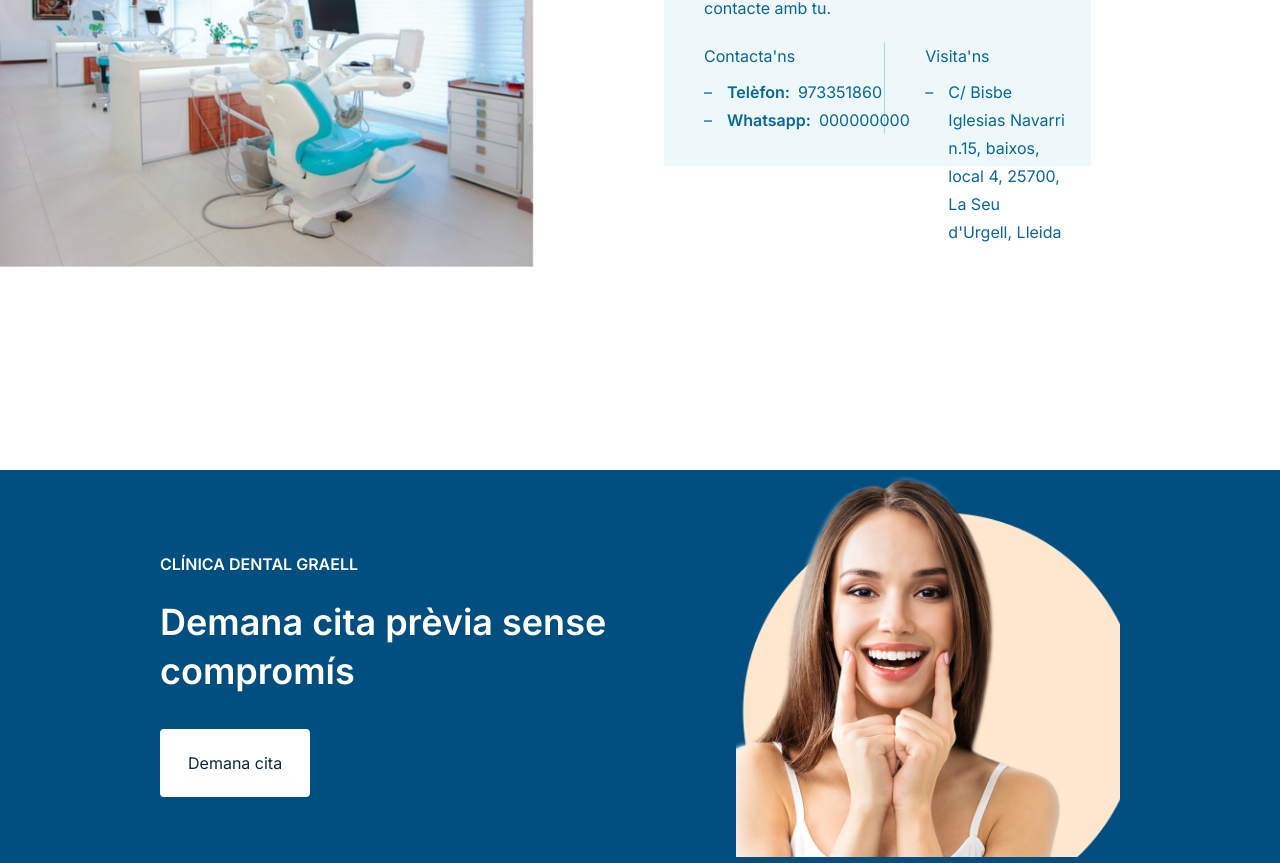
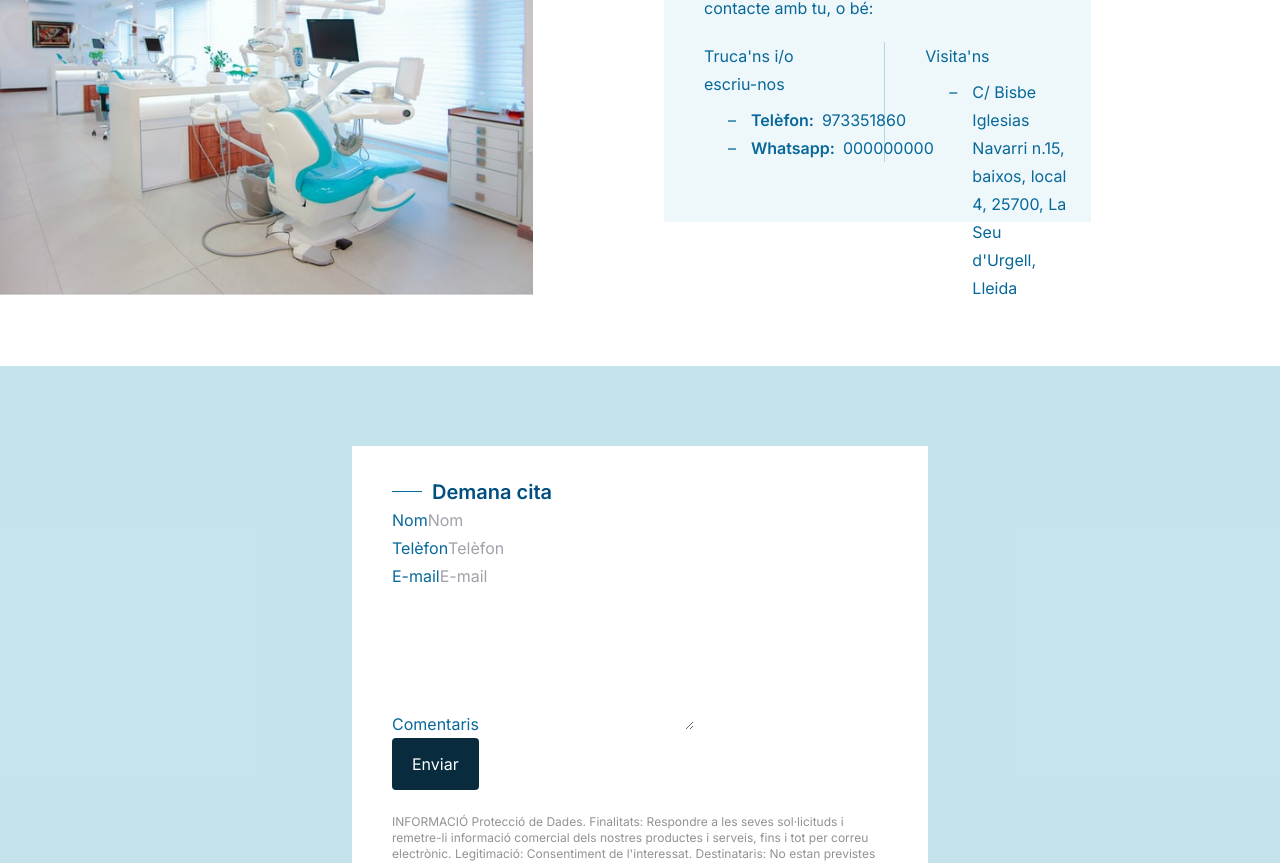
Before and after one commit to juliramon/clinicadentalgraell, a Next.js app: page /contacte in a window 1280 px wide. Shown: the part 240-1103 px from the top of the page. Built offline with nearby package versions, Linux system fonts and the light colour scheme.

Commit message:
chore: update contact page - in progress

```diff
--- a/pages/contacte.js
+++ b/pages/contacte.js
@@ -5,9 +5,20 @@ import HomeTexts from "../utils/home.json";
 import CommonTexts from "../utils/commons.json";
 import ContacteTexts from "../utils/contacte.json";
 import Footer from "../components/Footer";
-import CitaPrevia from "../components/CitaPrevia";
+import LegalTexts from "../utils/legal.json";
+import { useState } from "react";
 
 const Contacte = () => {
+  const initalState = {
+    name: "",
+    phone: "",
+    email: "",
+    message: "",
+  };
+  const [state, setState] = useState(initalState);
+  const handleChange = (e) =>
+    setState({ ...state, [e.target.name]: e.target.value });
+  const handleSubmit = () => {};
   return (
     <>
       <Head>
@@ -46,13 +57,13 @@ const Contacte = () => {
                       <span className="block mb-2">
                         {ContacteTexts.contactans}
                       </span>
-                      <li>
+                      <li className="ml-6">
                         <span className="font-bold mr-2">Telèfon:</span>{" "}
                         <a href={GlobalTexts.phone} title="">
                           {GlobalTexts.phone}
                         </a>
                       </li>
-                      <li>
+                      <li className="ml-6">
                         <span className="font-bold mr-2">Whatsapp:</span>{" "}
                         <a
                           href={`https://wa.me/+34${GlobalTexts.whatsapp}`}
@@ -66,7 +77,7 @@ const Contacte = () => {
                       <span className="block mb-2">
                         {ContacteTexts.visitans}
                       </span>
-                      <li>
+                      <li className="ml-6">
                         {GlobalTexts.address}, {GlobalTexts.zipCode},{" "}
                         {GlobalTexts.city}, {GlobalTexts.province}
                       </li>
@@ -77,10 +88,73 @@ const Contacte = () => {
             </div>
           </div>
         </section>
-        <section className="py-10 md:py-24">
-          <div className="container mx-auto"></div>
+        <section className="py-10 md:py-20 bg-primary-100 bg-opacity-70 mt-8">
+          <div className="container mx-auto">
+            <div className="w-full md:w-2/4 mx-auto bg-secondary-100 py-8 px-10">
+              <h2 className="text-xl flex items-center span-cover m-0">
+                {CommonTexts.demanaCita}
+              </h2>
+              <form onSubmit={() => handleSubmit}>
+                <fieldset className="form-group">
+                  <label for="name">Nom</label>
+                  <input
+                    type="text"
+                    placeholder="Nom"
+                    name="name"
+                    id="name"
+                    onChange={handleChange}
+                    value={state.name}
+                  />
+                </fieldset>
+                <fieldset className="form-group">
+                  <label for="phone">Telèfon</label>
+                  <input
+                    type="phone"
+                    placeholder="Telèfon"
+                    name="phone"
+                    id="phone"
+                    onChange={handleChange}
+                    value={state.phone}
+                  />
+                </fieldset>
+                <fieldset className="form-group">
+                  <label for="email">E-mail</label>
+                  <input
+                    type="email"
+                    placeholder="E-mail"
+                    name="email"
+                    id="email"
+                    onChange={handleChange}
+                    value={state.email}
+                  />
+                </fieldset>
+                <fieldset className="form-group">
+                  <label for="message">Comentaris</label>
+                  <textarea
+                    id="message"
+                    name="message"
+                    rows="5"
+                    onChange={handleChange}
+                    value={state.message}
+                  >
+                    Comentaris
+                  </textarea>
+                </fieldset>
+                <button
+                  type="submit"
+                  className="button button-primary button-small"
+                >
+                  Enviar
+                </button>
+                <fieldset className="mt-6">
+                  <span className="text-xs block leading-4 text-secondary-700">
+                    {LegalTexts.legalForm}
+                  </span>
+                </fieldset>
+              </form>
+            </div>
+          </div>
         </section>
-        <CitaPrevia />
       </main>
       <Footer GlobalTexts={GlobalTexts} HomeTexts={HomeTexts} />
     </>
--- a/pages/index.js
+++ b/pages/index.js
@@ -91,7 +91,7 @@ const Home = () => {
                   src="../branding/clinica-dental-graell-cover-bg.jpg"
                   datasrc="../branding/clinica-dental-graell-cover-bg.jpg"
                   alt="Clínica Dental a la Seu d'Urgell - Clínica Dental Graell"
-                  className="object-cover w-full h-full rounded-tl-350"
+                  className="object-cover w-full h-full"
                   width="400"
                   height="300"
                   loading="lazy"
--- a/utils/contacte.json
+++ b/utils/contacte.json
@@ -1,6 +1,6 @@
 {
   "title": "Contacte",
-  "subtitle": "Envian'ns les teves dades i ens posarem en contacte amb tu.",
-  "contactans": "Contacta'ns",
+  "subtitle": "Envian'ns les teves dades i ens posarem en contacte amb tu, o bé:",
+  "contactans": "Truca'ns i/o escriu-nos",
   "visitans": "Visita'ns"
 }
```
